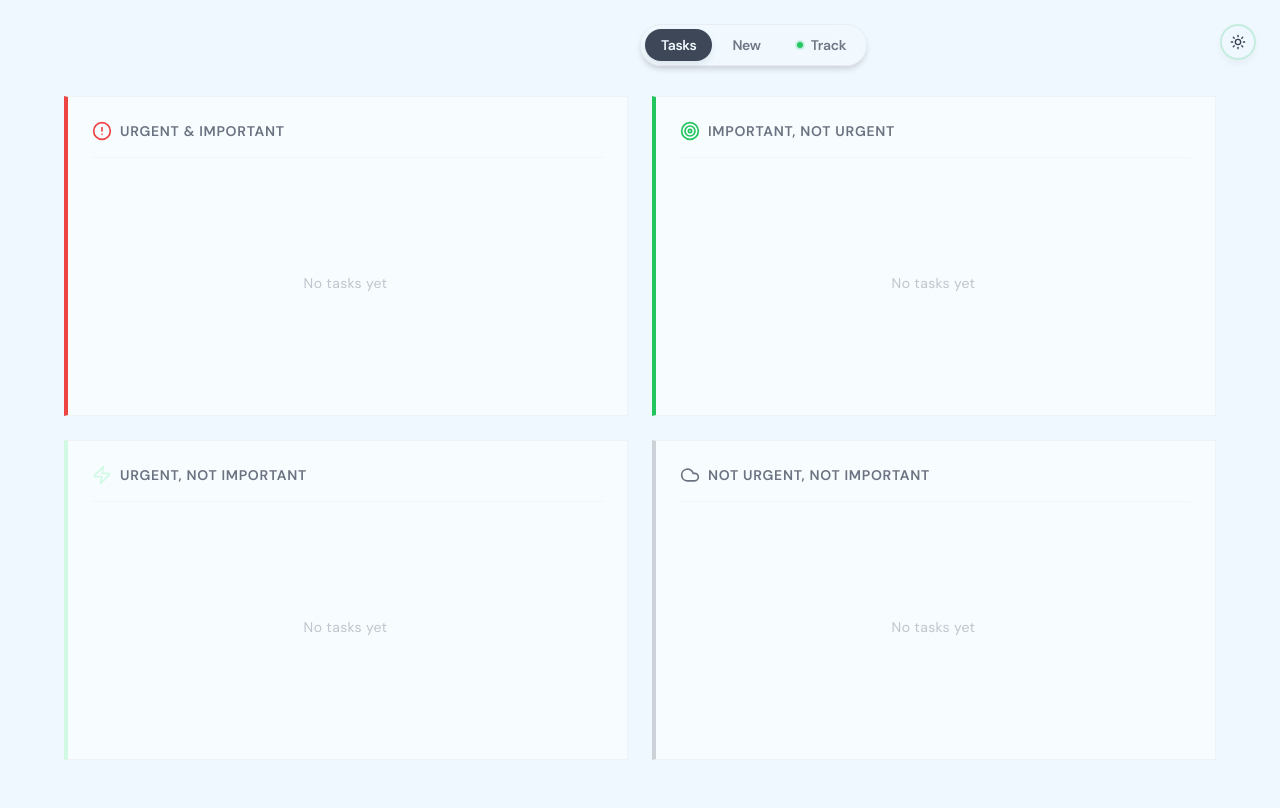
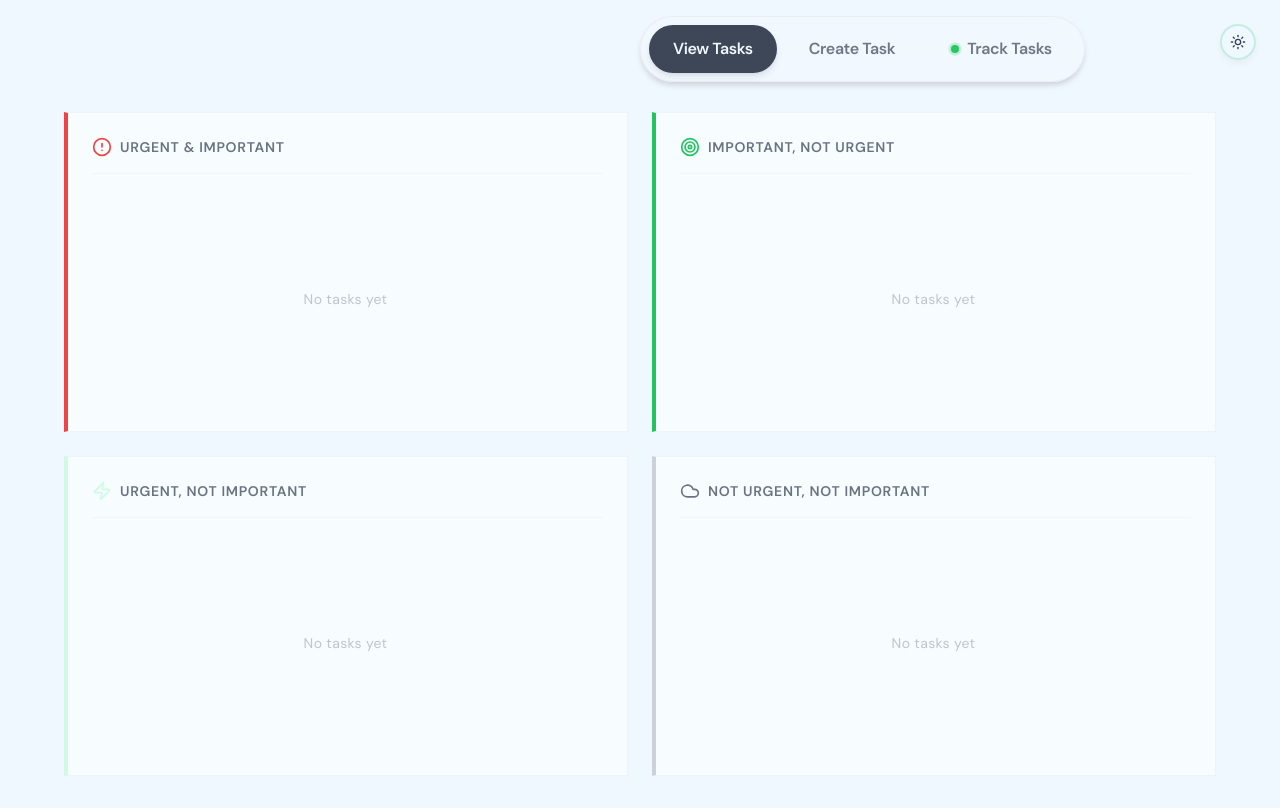
Before and after one commit to itsyasirkhandev/simple-todo, a Next.js app: page / in a window 1280 px wide. Built offline with nearby package versions, Linux system fonts and the light colour scheme.

Commit message:
feat: Introduce daily tracking dashboard with calendar heatmap and Eisenhower Matrix view for todos.

```diff
--- a/features/todos/components/DailyTrackingDashboard.tsx
+++ b/features/todos/components/DailyTrackingDashboard.tsx
@@ -319,34 +319,36 @@ export function DailyTrackingDashboard({ dailyTodos }: DailyTrackingDashboardPro
                                 <h4 className="text-sm font-semibold uppercase tracking-widest text-muted-foreground border-b border-border/30 pb-2">
                                     Completion Calendar
                                 </h4>
-                                <div className="bg-card border border-border/40 p-8 shadow-sm">
+                                <div className="bg-card border border-border p-8 shadow-md">
                                     <Calendar
                                         mode="multiple"
                                         selected={completedDates}
-                                        className="rounded-none font-sans w-full [--cell-size:--spacing(12)]"
+                                        className="rounded-none font-sans w-full [--cell-size:--spacing(14)]"
                                         disabled={() => true}
                                         modifiers={{
                                             completed: completedDates,
                                             today: [today],
                                         }}
                                         modifiersClassNames={{
-                                            completed: "bg-primary/20 text-primary font-semibold",
+                                            completed: "bg-primary/40 text-primary font-bold ring-1 ring-primary/30",
                                         }}
                                         classNames={{
                                             root: "w-full",
-                                            caption_label: "select-none font-semibold text-2xl font-serif tracking-tighter",
-                                            weekday: "text-muted-foreground rounded-md flex-1 font-semibold text-sm select-none",
+                                            caption_label: "select-none font-semibold text-2xl font-serif tracking-tighter text-foreground",
+                                            weekday: "text-foreground/70 rounded-md flex-1 font-semibold text-sm select-none",
+                                            day: "text-foreground",
+                                            disabled: "text-foreground opacity-100 cursor-default",
                                         }}
                                     />
                                     {/* Legend */}
-                                    <div className="flex items-center gap-8 mt-8 pt-6 border-t border-border/30 justify-center w-full">
+                                    <div className="flex items-center gap-8 mt-8 pt-6 border-t border-border/50 justify-center w-full">
                                         <div className="flex items-center gap-2">
-                                            <div className="h-4 w-4 rounded-none bg-primary/20 border border-primary/40" />
-                                            <span className="text-sm text-muted-foreground">Completed</span>
+                                            <div className="h-5 w-5 rounded-none bg-primary/40 border border-primary/50" />
+                                            <span className="text-sm font-medium text-foreground/80">Completed</span>
                                         </div>
                                         <div className="flex items-center gap-2">
-                                            <div className="h-4 w-4 rounded-none bg-accent border border-border" />
-                                            <span className="text-sm text-muted-foreground">Today</span>
+                                            <div className="h-5 w-5 rounded-none bg-accent border border-border" />
+                                            <span className="text-sm font-medium text-foreground/80">Today</span>
                                         </div>
                                     </div>
                                 </div>
@@ -476,13 +478,13 @@ function HeatmapGrid({ progress, weeks }: HeatmapGridProps) {
     const dayLabels = ['Mon', 'Tue', 'Wed', 'Thu', 'Fri', 'Sat', 'Sun']
 
     return (
-        <div className="bg-card border border-border/40 p-8 shadow-sm overflow-x-auto">
+        <div className="bg-card border border-border p-8 shadow-md overflow-x-auto">
             <div className="flex gap-2 min-w-fit">
                 {/* Day labels */}
                 <div className="flex flex-col gap-2 mr-2 pt-8">
                     {dayLabels.map((label, i) => (
                         <div key={label} className={cn(
-                            "h-6 flex items-center text-sm text-muted-foreground",
+                            "h-7 w-7 flex items-center text-sm font-medium text-foreground/70",
                             i % 2 !== 0 && "opacity-0" // show only Mon, Wed, Fri, Sun
                         )}>
                             {label}
@@ -496,7 +498,7 @@ function HeatmapGrid({ progress, weeks }: HeatmapGridProps) {
                         {/* Month label for first day of month */}
                         <div className="h-8 flex items-end">
                             {week[0] && week[0].getDate() <= 7 && (
-                                <span className="text-sm text-muted-foreground">
+                                <span className="text-sm font-medium text-foreground/70">
                                     {format(week[0], "MMM")}
                                 </span>
                             )}
@@ -513,11 +515,11 @@ function HeatmapGrid({ progress, weeks }: HeatmapGridProps) {
                                     <TooltipTrigger asChild>
                                         <div
                                             className={cn(
-                                                "h-6 w-6 rounded-sm transition-colors duration-200 cursor-default",
+                                                "h-7 w-7 rounded-sm transition-colors duration-200 cursor-default",
                                                 isCompleted
-                                                    ? "bg-primary/60"
-                                                    : "bg-muted/40",
-                                                isToday && "ring-1 ring-primary ring-offset-1 ring-offset-background"
+                                                    ? "bg-primary/70"
+                                                    : "bg-muted/60 border border-border/40",
+                                                isToday && "ring-2 ring-primary ring-offset-1 ring-offset-background"
                                             )}
                                         />
                                     </TooltipTrigger>
@@ -535,11 +537,11 @@ function HeatmapGrid({ progress, weeks }: HeatmapGridProps) {
             </div>
 
             {/* Heatmap Legend */}
-            <div className="flex items-center gap-2 mt-6 pt-4 border-t border-border/30">
-                <span className="text-sm text-muted-foreground mr-1">Less</span>
-                <div className="h-4 w-4 rounded-sm bg-muted/40" />
-                <div className="h-4 w-4 rounded-sm bg-primary/60" />
-                <span className="text-sm text-muted-foreground ml-1">More</span>
+            <div className="flex items-center gap-2 mt-6 pt-4 border-t border-border/50">
+                <span className="text-sm font-medium text-foreground/70 mr-1">Less</span>
+                <div className="h-5 w-5 rounded-sm bg-muted/60 border border-border/40" />
+                <div className="h-5 w-5 rounded-sm bg-primary/70" />
+                <span className="text-sm font-medium text-foreground/70 ml-1">More</span>
             </div>
         </div>
     )
--- a/features/todos/views/EisenhowerMatrix.view.tsx
+++ b/features/todos/views/EisenhowerMatrix.view.tsx
@@ -97,44 +97,44 @@ export const EisenhowerMatrix = () => {
     }
 
     return (
-        <div ref={containerRef} className="min-h-screen bg-background text-foreground selection:bg-primary selection:text-primary-foreground p-6 md:p-8 pt-20 md:pt-24">
+        <div ref={containerRef} className="min-h-screen bg-background text-foreground selection:bg-primary selection:text-primary-foreground p-6 md:p-8 pt-24 md:pt-28">
             {/* Floating Mode Toggle */}
             <div className="fixed top-6 right-6 z-50">
                 <ModeToggle />
             </div>
 
             {/* Sticky Navigation - Tab Switchers */}
-            <nav className="anim-matrix-header fixed top-6 left-1/2 -translate-x-1/2 z-40 flex items-center gap-1 p-1 rounded-full bg-background/70 backdrop-blur-xl border border-border/60 shadow-lg transition-all">
+            <nav className="anim-matrix-header fixed top-4 left-1/2 -translate-x-1/2 z-40 flex items-center gap-2 p-2 rounded-full bg-background/80 backdrop-blur-xl border border-border/60 shadow-lg transition-all">
                 <button
                     onClick={() => setActiveTab('view')}
                     className={cn(
-                        "px-4 py-1.5 rounded-full text-sm font-semibold tracking-tight transition-all duration-300 whitespace-nowrap",
-                        activeTab === 'view' ? "bg-foreground text-background shadow-sm" : "text-muted-foreground hover:text-foreground"
+                        "px-6 py-3 rounded-full text-base font-semibold tracking-tight transition-all duration-300 whitespace-nowrap",
+                        activeTab === 'view' ? "bg-foreground text-background shadow-md" : "text-muted-foreground hover:text-foreground hover:bg-muted/30"
                     )}
                 >
-                    Tasks
+                    View Tasks
                 </button>
                 <button
                     onClick={() => setActiveTab('create')}
                     className={cn(
-                        "px-4 py-1.5 rounded-full text-sm font-semibold tracking-tight transition-all duration-300 whitespace-nowrap",
-                        activeTab === 'create' ? "bg-foreground text-background shadow-sm" : "text-muted-foreground hover:text-foreground"
+                        "px-6 py-3 rounded-full text-base font-semibold tracking-tight transition-all duration-300 whitespace-nowrap",
+                        activeTab === 'create' ? "bg-foreground text-background shadow-md" : "text-muted-foreground hover:text-foreground hover:bg-muted/30"
                     )}
                 >
-                    New
+                    Create Task
                 </button>
                 <button
                     onClick={() => setActiveTab('track')}
                     className={cn(
-                        "px-4 py-1.5 rounded-full text-sm font-semibold tracking-tight transition-all duration-300 whitespace-nowrap flex items-center gap-2",
-                        activeTab === 'track' ? "bg-foreground text-background shadow-sm" : "text-muted-foreground hover:text-foreground"
+                        "px-6 py-3 rounded-full text-base font-semibold tracking-tight transition-all duration-300 whitespace-nowrap flex items-center gap-2",
+                        activeTab === 'track' ? "bg-foreground text-background shadow-md" : "text-muted-foreground hover:text-foreground hover:bg-muted/30"
                     )}
                 >
-                    <span className="relative flex h-1.5 w-1.5">
+                    <span className="relative flex h-2 w-2">
                         <span className="animate-ping absolute inline-flex h-full w-full rounded-full bg-primary opacity-60"></span>
-                        <span className="relative inline-flex rounded-full h-1.5 w-1.5 bg-primary"></span>
+                        <span className="relative inline-flex rounded-full h-2 w-2 bg-primary"></span>
                     </span>
-                    Track
+                    Track Tasks
                 </button>
             </nav>
 
```
